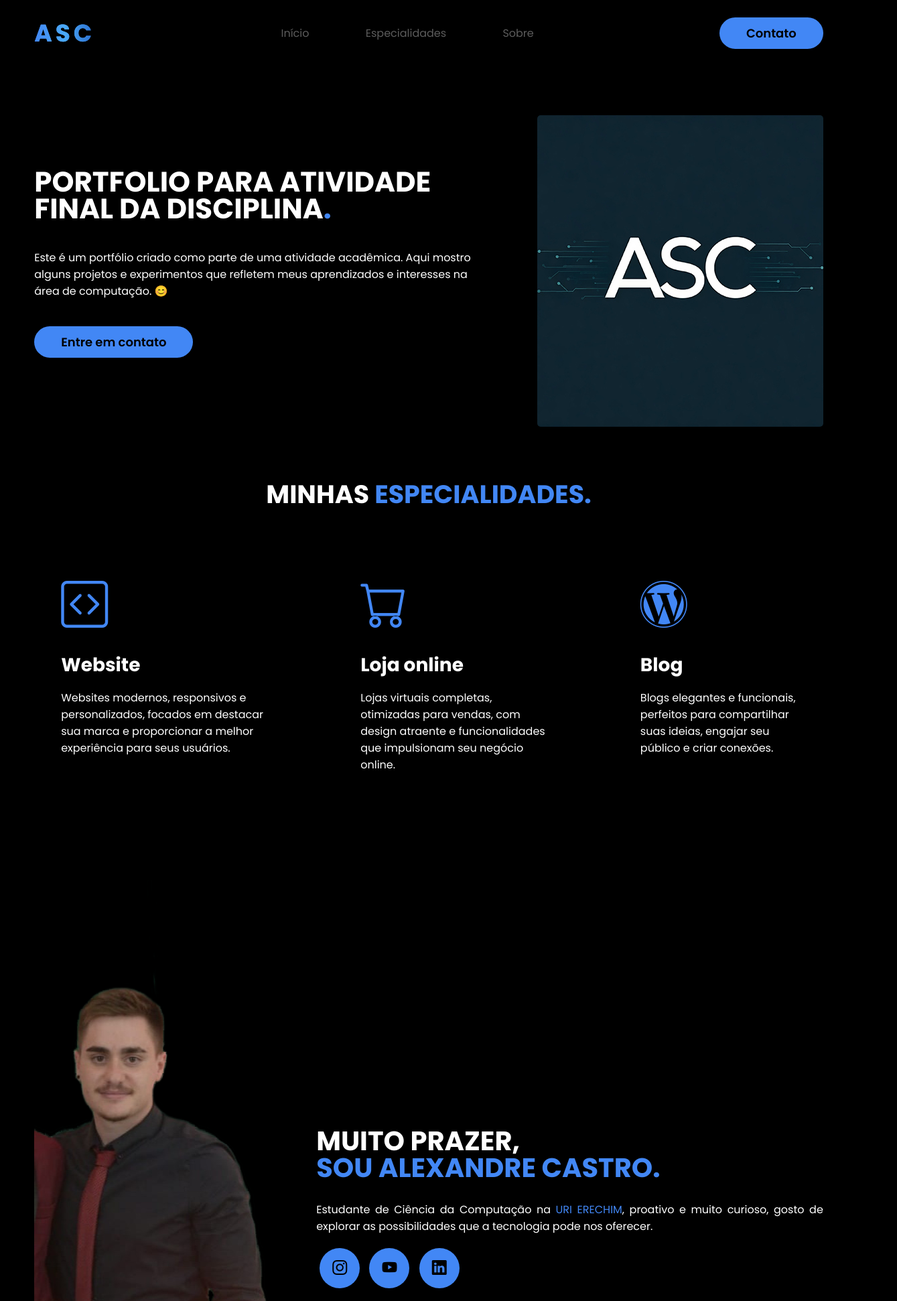
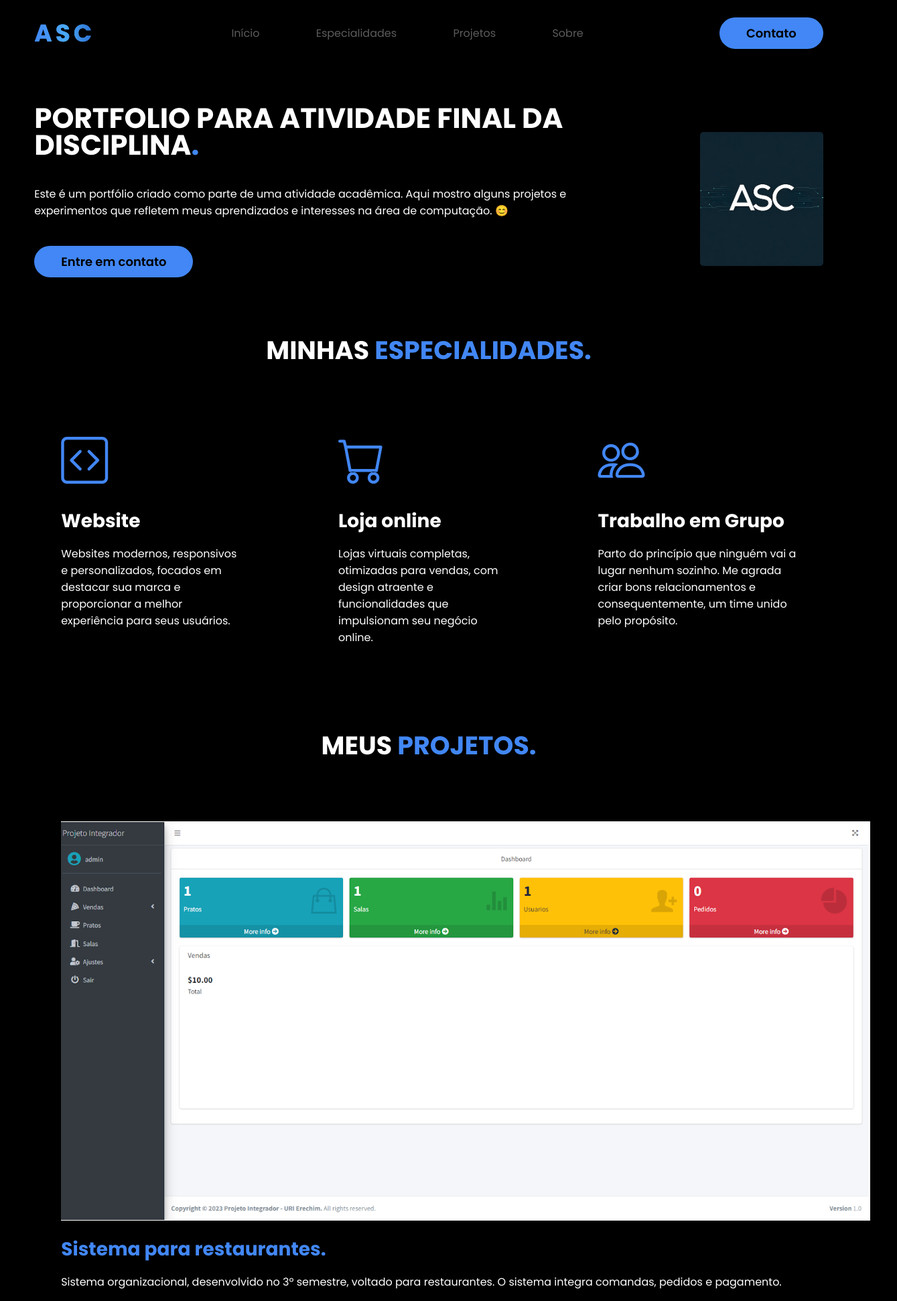
Before and after one commit to alescastro/portfolio, a plain HTML site: page index.html in a window 1280 px wide. Shown: the part 18-1960 px from the top of the page at 67% size, 1339 px wide, since content can reach past the window. Drawn offline with nearby package versions, Linux system fonts and the light colour scheme.

Commit message:
inclusao de projetos

```diff
--- a/index.html
+++ b/index.html
@@ -31,6 +31,7 @@
                 <ul>
                     <li><a href="#inicio">Início</a></li>
                     <li><a href="#especialidades">Especialidades</a></li>
+                    <li><a href="#projetos">Projetos</a></li>
                     <li><a href="#sobre">Sobre</a></li>
                 </ul>
             </nav>
@@ -104,11 +105,23 @@
                     </div><!--especialidades-box-->
 
                     <div class="especialidades-box">
-                        <i class="bi bi-wordpress"></i>
-                        <h3>Blog</h3>
-                        <p>Blogs elegantes e funcionais, perfeitos para compartilhar suas ideias, engajar seu público e criar conexões.</p>
+                        <i class="bi bi-people"></i>
+                        <h3>Trabalho em Grupo</h3>
+                        <p>Parto do princípio que ninguém vai a lugar nenhum sozinho. Me agrada criar bons relacionamentos e consequentemente, um time unido pelo propósito.</p>
                     </div><!--especialidades-box-->
                 </div><!--flex-->
+            </div><!--interface-->
+        </section><!--especiliadades-->
+
+        <section class="especiliadades" id="projetos">
+            <div class="interface">
+                <h2 class="titulo">MEUS <span>PROJETOS.</span></h2>
+                <div class="flex">
+                    <div class="especialidades-box">
+                        <a href="https://github.com/alescastro/projeto-integrador-3semestre"><img src="./images/restaurante.png" alt="Sistema Restaurante"></a>
+                        <a href="https://github.com/alescastro/projeto-integrador-3semestre"><h3>Sistema para restaurantes.</h3></a>
+                        <p>Sistema organizacional, desenvolvido no 3º semestre, voltado para restaurantes. O sistema integra comandas, pedidos e pagamento.</p>
+                    </div><!--especialidades-box-->
             </div><!--interface-->
         </section><!--especiliadades-->
 
@@ -127,6 +140,7 @@
                             <a href="https://www.instagram.com/ale.scastro/?__d=1%2F" target="_blank"><button><i class="bi bi-instagram"></i></button></a>
                             <a href="https://www.youtube.com/@ale.scastro" target="_blank"><button><i class="bi bi-youtube"></i></button></a>
                             <a href="https://br.linkedin.com/in/alexandre-steffen-castro-3731881b3" target="_blank"><button><i class="bi bi-linkedin"></i></button></a>
+                            <a href="https://github.com/alescastro/portfolio" target="_blank"><button><i class="bi bi-github"></i></button></a>
                         </div><!--btn-social-->
                     </div><!--txt-sobre-->
                 </div><!--flex-->
@@ -160,6 +174,7 @@
                         <a href="https://www.instagram.com/ale.scastro/?__d=1%2F" target="_blank"><button><i class="bi bi-instagram"></i></button></a>
                         <a href="https://www.youtube.com/@ale.scastro" target="_blank"><button><i class="bi bi-youtube"></i></button></a>
                         <a href="https://br.linkedin.com/in/alexandre-steffen-castro-3731881b3" target="_blank"><button><i class="bi bi-linkedin"></i></button></a>
+                        <a href="https://github.com/alescastro/portfolio" target="_blank"><button><i class="bi bi-github"></i></button></a>
                     </div><!--btn-social-->
                 </div>
             </div><!--line-footer-->
--- a/style.css
+++ b/style.css
@@ -199,8 +199,12 @@ section.topo-do-site .flex {
     position: relative;
     animation: flutuar 2s ease-in-out infinite alternate;
     border-radius: 5px;
+    max-width:350px;
+    max-height:200px;
+    width: auto;
+    height: auto;
+
 }
-
 
 @keyframes flutuar {
     0% {
```
Also changed, not shown: images/restaurante.png (added).
